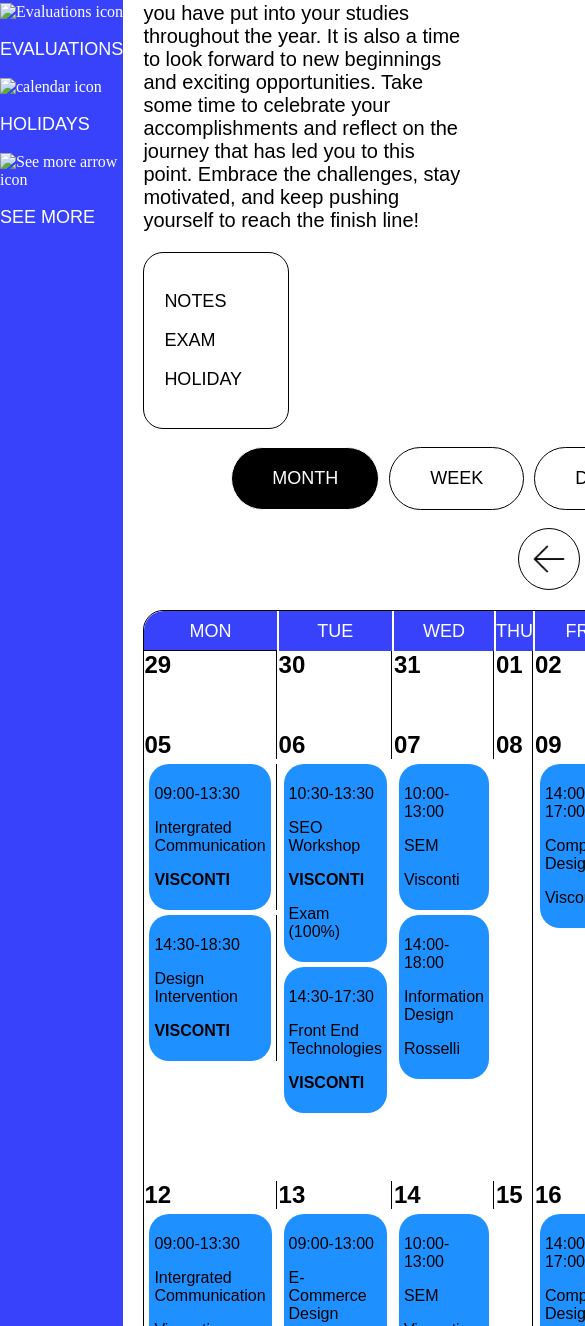
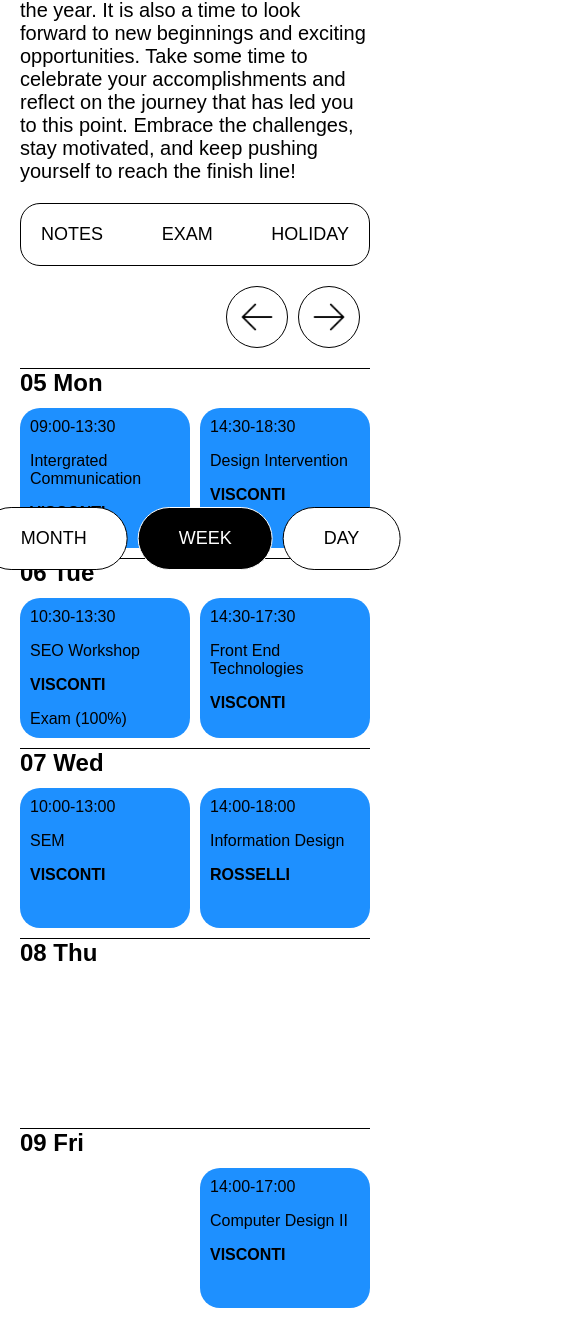
Before and after one commit to HeleneGrimstad/final-assignment-HeleneGrimstad, a plain HTML site: page index.html in a window 390 px wide. Shown: the part 254-1580 px from the top of the page, 585 px wide, since content can reach past the window. Drawn offline with Linux system fonts and the light colour scheme.

Commit message:
Responsive design
Fine tuned and fixed the responsive design.

```diff
--- a/index.html
+++ b/index.html
@@ -1,5 +1,6 @@
 <!DOCTYPE html>
 <html lang="en">
+
 <head>
   <meta charset="UTF-8">
   <meta http-equiv="X-UA-Compatible" content="IE=edge">
@@ -7,71 +8,58 @@
   <!-- Primary Meta Tags -->
   <title>Web design master in Milan | SPD Scuola Politecnica di Design</title>
   <meta name="title" content="Web design master in Milan | SPD Scuola Politecnica di Design">
-<meta name="description" content="Explore SPD students calendar and what they are learning about as becoming web designers in 2023. See all the different digital design subjects!">
+  <meta name="description"
+    content="Explore SPD students calendar and what they are learning about as becoming web designers in 2023. See all the different digital design subjects!">
 
   <!-- Open Graph / Facebook -->
   <meta property="og:type" content="website">
   <meta property="og:url" content="https://metatags.io/">
   <meta property="og:title" content="Web design master in Milan | SPD Scuola Politecnica di Design">
-<meta property="og:description" content="Explore SPD students calendar and what they are learning about as becoming web designers in 2023. See all the different digital design subjects!">
-<meta property="og:image" content="https://metatags.io/assets/meta-tags-16a33a6a8531e519cc0936fbba0ad904e52d35f34a46c97a2c9f6f7dd7d336f2.png">
+  <meta property="og:description"
+    content="Explore SPD students calendar and what they are learning about as becoming web designers in 2023. See all the different digital design subjects!">
+  <meta property="og:image"
+    content="https://metatags.io/assets/meta-tags-16a33a6a8531e519cc0936fbba0ad904e52d35f34a46c97a2c9f6f7dd7d336f2.png">
 
   <!-- Twitter -->
   <meta property="twitter:card" content="summary_large_image">
   <meta property="twitter:url" content="https://metatags.io/">
   <meta property="twitter:title" content="Web design master in Milan | SPD Scuola Politecnica di Design">
-<meta property="twitter:description" content="Explore SPD students calendar and what they are learning about as becoming web designers in 2023. See all the different digital design subjects!">
-<meta property="twitter:image" content="https://metatags.io/assets/meta-tags-16a33a6a8531e519cc0936fbba0ad904e52d35f34a46c97a2c9f6f7dd7d336f2.png">
+  <meta property="twitter:description"
+    content="Explore SPD students calendar and what they are learning about as becoming web designers in 2023. See all the different digital design subjects!">
+  <meta property="twitter:image"
+    content="https://metatags.io/assets/meta-tags-16a33a6a8531e519cc0936fbba0ad904e52d35f34a46c97a2c9f6f7dd7d336f2.png">
   <link rel="stylesheet" href="styles.css">
   <title>Helene SPD Calendar</title>
 </head>
+
 <body>
   <header class="top-menu">
     <img src="/img/logo_spd_black.png" alt="Black SPD logo, synbol together with the text Scuola Politecnica Design.">
-    <h4>Calendar</h4>
-    <h4>Rooms</h4>
-    <h4>Evaluations</h4>
-    <h4>Ask the staff</h4>
+    <a href="#"><h4>Calendar</h4></a>
+    <a href="#"><h4>Rooms</h4></a>
+    <a href="#"><h4>Evaluations</h4></a>
+    <a href="#"><h4>Ask the staff</h4></a>
   </header>
 
   <main class="main">
-    <section class="left-menu">
-      <div>
-        <img src="" alt="calendar icon">
-        <h3>Calendar</h3>
-      </div>
-      <div>
-        <img src="" alt="classroom icon">
-        <h3>Rooms</h3>
-      </div>
-      <div>
-        <img src="" alt="Evaluations icon">
-        <h3>Evaluations</h3>
-      </div>
-      <div>
-        <img src="" alt="calendar icon">
-        <h3>Holidays</h3>
-      </div>
-      <div>
-        <img src="" alt="See more arrow icon">
-        <h3>See more</h3>
-      </div>
-    </section>
 
-    <section class="calendar_section">
+    <section class="calendar-section">
       <div class="month-text">
         <h1>June 2023</h1>
-      <p>June is a time when you can reflect on all the hard work and dedication you have put into your studies throughout the year. It is also a time to look forward to new beginnings and exciting opportunities. Take some time to celebrate your accomplishments and reflect on the journey that has led you to this point. Embrace the challenges, stay motivated, and keep pushing yourself to reach the finish line!</p>
+        <p>June is a time when you can reflect on all the hard work and dedication you have put into your studies
+          throughout the year. It is also a time to look forward to new beginnings and exciting opportunities. Take some
+          time to celebrate your accomplishments and reflect on the journey that has led you to this point. Embrace the
+          challenges, stay motivated, and keep pushing yourself to reach the finish line!</p>
       </div>
-      <section class="calendar_options">
       <div class="colour-section">
         <h3>Notes</h3>
         <h3>Exam</h3>
         <h3>Holiday</h3>
       </div>
+      <section class="calendar-options">
         <div class="display-buttons">
-        <h3 class="button-selected">Month</h3>
-        <h3 class="button">Week</h3>
+          <h3 class="button-desctop">Month</h3>
+          <h3 class="button-tablet">Week</h3>
           <h3 class="button">Day</h3>
         </div>
         <div class="arrow-buttons">
@@ -79,14 +67,16 @@
           <img class="arrow" src="/img/arrow-right.png" alt="right_arrow">
         </div>
       </section>
+    </section>
+
     <section class="calendar">
 
-      <h3 class="mon">Mon</h3>
-      <h3 class="tue">Tue</h3>
-      <h3 class="wed">Wed</h3>
-      <h3 class="thu">Thu</h3>
-      <h3 class="fri">Fri</h3>
-      <h3 class="sat">Sat</h3>
+      <h3 class="mon day-header">Mon</h3>
+      <h3 class="tue day-header">Tue</h3>
+      <h3 class="wed day-header">Wed</h3>
+      <h3 class="thu day-header">Thu</h3>
+      <h3 class="fri day-header">Fri</h3>
+      <h3 class="sat day-header">Sat</h3>
 
       <h2 class="day day-29">29</h2>
 
@@ -96,7 +86,16 @@
 
       <h2 class="day day-01">01</h2>
 
+      <div>
         <h2 class="day day-02">02</h2>
+        <div class="subject-container">
+          <div class="subject">
+            <p>14:00-17:00</p>
+            <p>Computer Design II</p>
+            <p class="room">Visconti</p>
+          </div>
+        </div>
+      </div>
 
       <h2 class="day day-03">03</h2>
 
@@ -121,30 +120,38 @@
 
       <div>
         <h2 class="day day-06">06</h2>
+        <div class="subject-container">
           <div class="subject">
             <p>10:30-13:30</p>
             <p>SEO Workshop</p>
             <p class="room">Visconti</p>
             <p>Exam (100%)</p>
           </div>
+        </div>
+        <div class="subject-container">
           <div class="subject">
             <p>14:30-17:30</p>
             <p>Front End Technologies</p>
             <p class="room">Visconti</p>
           </div>
         </div>
+      </div>
 
       <div>
         <h2 class="day">07</h2>
+        <div class="subject-container">
           <div class="subject">
             <p>10:00-13:00</p>
             <p>SEM</p>
-          <p>Visconti</p>
+            <p class="room">Visconti</p>
           </div>
+        </div>
+        <div class="subject-container">
           <div class="subject">
             <p>14:00-18:00</p>
             <p>Information Design</p>
-          <p>Rosselli</p>
+            <p class="room">Rosselli</p>
+          </div>
         </div>
       </div>
 
@@ -152,10 +159,12 @@
 
       <div>
         <h2 class="day">09</h2>
+        <div class="subject-container">
           <div class="subject">
             <p>14:00-17:00</p>
             <p>Computer Design II</p>
-          <p>Visconti</p>
+            <p class="room">Visconti</p>
+          </div>
         </div>
       </div>
 
@@ -163,40 +172,50 @@
 
       <div>
         <h2 class="day">12</h2>
+        <div class="subject-container">
           <div class="subject">
             <p>09:00-13:30</p>
             <p>Intergrated Communication</p>
-            <p>Visconti</p>
+            <p class="room" p>Visconti</p>
             <p>Exam (20%)</p>
           </div>
+        </div>
+        <div class="subject-container">
           <div class="subject">
             <p>14:30-18:30</p>
             <p>Design Intervention</p>
-            <p>Visconti</p>
+            <p class="room" p>Visconti</p>
+          </div>
         </div>
       </div>
 
       <div>
         <h2 class="day">13</h2>
+        <div class="subject-container">
           <div class="subject">
             <p>09:00-13:00</p>
             <p>E-Commerce Design</p>
-            <p>Visconti</p>
+            <p class="room" p>Visconti</p>
+          </div>
         </div>
       </div>
 
       <div>
         <h2 class="day">14</h2>
+        <div class="subject-container">
           <div class="subject">
             <p>10:00-13:00</p>
             <p>SEM</p>
-            <p>Visconti</p>
+            <p class="room">Visconti</p>
             <p>Exam (50%)</p>
           </div>
+        </div>
+        <div class="subject-container">
           <div class="subject">
             <p>14:00-18:00</p>
             <p>Information Design</p>
-            <p>Rosselli</p>
+            <p class="room">Rosselli</p>
+          </div>
         </div>
       </div>
 
@@ -204,10 +223,12 @@
 
       <div>
         <h2 class="day">16</h2>
+        <div class="subject-container">
           <div class="subject">
             <p>14:00-17:00</p>
             <p>Computer Design II</p>
-            <p>Visconti</p>
+            <p class="room">Visconti</p>
+          </div>
         </div>
       </div>
 
@@ -215,10 +236,12 @@
 
       <div>
         <h2 class="day">19</h2>
+        <div class="subject-container">
           <div class="subject">
             <p>09:00-13:30</p>
             <p>Intergrated Communication</p>
-            <p>Visconti</p>
+            <p class="room">Visconti</p>
+          </div>
         </div>
       </div>
 
@@ -226,10 +249,12 @@
 
       <div>
         <h2 class="day">21</h2>
+        <div class="subject-container">
           <div class="subject">
             <p>14:00-18:00</p>
             <p>Information Design</p>
-            <p>Visconti</p>
+            <p class="room">Visconti</p>
+          </div>
         </div>
       </div>
 
@@ -237,10 +262,12 @@
 
       <div>
         <h2 class="day">23</h2>
+        <div class="subject-container">
           <div class="subject">
             <p>14:00-17:00</p>
             <p>Computer Design II</p>
-            <p>Visconti</p>
+            <p class="room">Visconti</p>
+          </div>
         </div>
       </div>
 
@@ -248,28 +275,34 @@
 
       <div>
         <h2 class="day">26</h2>
+        <div class="subject-container">
           <div class="subject">
             <p>09:00-13:30</p>
             <p>Intergrated Communication</p>
-            <p>Visconti</p>
+            <p class="room">Visconti</p>
+          </div>
         </div>
       </div>
 
       <div>
         <h2 class="day">27</h2>
+        <div class="subject-container">
           <div class="subject">
             <p>09:00-13:00</p>
             <p>E-Commerce Design</p>
-            <p>Visconti</p>
+            <p class="room">Visconti</p>
+          </div>
         </div>
       </div>
 
       <div>
         <h2 class="day">28</h2>
+        <div class="subject-container">
           <div class="subject">
             <p>14:00-18:00</p>
             <p>Information Design</p>
-            <p>Visconti</p>
+            <p class="room">Visconti</p>
+          </div>
         </div>
       </div>
 
@@ -277,21 +310,80 @@
 
       <div>
         <h2 class="day">30</h2>
+        <div class="subject-container">
           <div class="subject">
             <p>14:00-16:00</p>
             <p>Computer Design II</p>
-            <p>Visconti</p>
+            <p class="room">Visconti</p>
             <p>Exam (60%)</p>
           </div>
         </div>
+      </div>
 
-        <h2>01</h2>
+      <h2 class="day" style="color: rgba(0, 0, 0, 0.50)">01</h2>
 
       </div>
+    </section>
 
-    </section>
+    <section class="calendar-phone">
+      <div class="title-05 date-title">
+        <h2>05 Mon</h2>
+      </div>
+      <div class="first-subject-05 subject">
+        <p>09:00-13:30</p>
+        <p>Intergrated Communication</p>
+        <p class="room">Visconti</p>
+      </div>
+      <div class="second-subject-05 subject">
+        <p>14:30-18:30</p>
+        <p>Design Intervention</p>
+        <p class="room">Visconti</p>
+      </div>
+
+      <div class="title-06 date-title">
+        <h2>06 Tue</h2>
+      </div>
+      <div class="first-subject-06 subject">
+        <p>10:30-13:30</p>
+        <p>SEO Workshop</p>
+        <p class="room">Visconti</p>
+        <p>Exam (100%)</p>
+      </div>
+      <div class="second-subject-06 subject">
+        <p>14:30-17:30</p>
+        <p>Front End Technologies</p>
+        <p class="room">Visconti</p>
+      </div>
+
+      <div class="title-07 date-title">
+        <h2>07 Wed</h2>
+      </div>
+      <div class="first-subject-07 subject">
+        <p>10:00-13:00</p>
+        <p>SEM</p>
+        <p class="room">Visconti</p>
+      </div>
+      <div class="second-subject-07 subject">
+        <p>14:00-18:00</p>
+        <p>Information Design</p>
+        <p class="room">Rosselli</p>
+      </div>
+
+      <div class="title-08 date-title">
+        <h2>08 Thu</h2>
+      </div>
+
+      <div class="title-09 date-title">
+        <h2>09 Fri</h2>
+      </div>
+      <div class="second-subject-09 subject">
+        <p>14:00-17:00</p>
+        <p>Computer Design II</p>
+        <p class="room">Visconti</p>
+      </div>
     </section>
   </main>
 
 </body>
+
 </html>
--- a/styles.css
+++ b/styles.css
@@ -2,14 +2,28 @@ body {
   margin: 0 auto;
 }
 
-h1, h2, h3, h4, p {
+.main {
+  padding: 20px;
+}
+
+h1,
+h2,
+h3,
+h4,
+p {
   font-family: Arial, Helvetica, sans-serif;
+  margin-top: auto;
+}
+
+h2 {
+  margin: 0;
 }
 
 h3 {
   text-transform: uppercase;
   font-size: 18px;
   font-weight: 200;
+  margin: 0;
 }
 
 .room {
@@ -19,8 +33,9 @@ h3 {
 
 .top-menu {
   margin: 0 auto;
-  background-color: #3742fa;
-  color: #ffffff;
+  background-color: white;
+  color: black;
+  border-bottom: 1px solid black;
   display: flex;
   flex-direction: row;
   justify-content: space-evenly;
@@ -28,21 +43,18 @@ h3 {
   padding: 5px;
 }
 
-.left-menu {
-  background-color: #3742fa;
-  color: #ffffff;
-  display: flex;
-  flex-direction: column;
-  width: 600px;
+.top-menu>a:hover {
+  text-decoration: underline;
+  color: #1e90ff;
 }
 
-.main {
-  display: flex;
-  flex-direction: row;
+.top-menu>a h4 {
+  margin: 0;
 }
 
-.calendar_section {
-  padding: 20px;
+.top-menu>a {
+  color: black;
+  text-decoration: none;
 }
 
 .month-text {
@@ -50,11 +62,19 @@ h3 {
   font-size: 20px;
 }
 
+@media (max-width: 800px) {
+  .month-text {
+    padding-right: 0;
+  }
+}
+
 .colour-section {
+  display: flex;
+  justify-content: space-between;
   padding: 20px;
   border: 1px solid black;
   border-radius: 20px;
-  width: 20%;
+  max-width: 800px;
 }
 
 .display-buttons {
@@ -64,20 +84,55 @@ h3 {
   justify-content: flex-end;
 }
 
+@media (max-width: 800px) {
+  .display-buttons {
+    position: fixed;
+    bottom: 20px;
+    left: 50%;
+    transform: translateX(-50%);
+  }
+}
+
 .button {
+  padding: 20px 40px;
+  border: 1px solid black;
+  background-color: white;
+  color: black;
+  border-radius: 40px;
+  margin-right: 10px;
+}
+
+.button-desctop {
+  padding: 20px 40px;
+  border: 1px solid white;
+  background-color: black;
+  color: white;
+  border-radius: 40px;
+  margin-right: 10px;
+}
+
+.button-tablet {
   padding: 20px 40px;
   border: 1px solid black;
   border-radius: 40px;
   margin-right: 10px;
 }
 
-.button-selected {
+@media (max-width: 800px) {
+  .button-tablet {
     padding: 20px 40px;
     border: 1px solid white;
     background-color: black;
     color: white;
     border-radius: 40px;
     margin-right: 10px;
+  }
+
+  .button-desctop {
+    border: 1px solid black;
+    background-color: white;
+    color: black;
+  }
 }
 
 .arrow-buttons {
@@ -98,85 +153,163 @@ h3 {
 .calendar {
   display: grid;
   grid-template-columns: 1fr 1fr 1fr 1fr 1fr 1fr;
-  grid-template-rows: 40px 80px 450px 450px 260px 260px;
-  column-gap: 2px;
+  grid-template-rows: 40px 1fr 1fr 1fr 1fr 1fr;
   border: solid 1px black;
   border-radius: 20px;
-  margin-top: 20px;
-  padding: 0px;
+}
+
+@media (max-width: 800px) {
+  .calendar {
+    display: none;
+  }
+}
+
+.calendar-options {
+  display: flex;
+  justify-content: space-between;
+  align-items: center;
+  padding: 20px 0;
+}
+
+@media (max-width: 800px) {
+  .calendar-options {
+    justify-content: flex-end;
+  }
+}
+
+.calendar-phone {
+  display: none;
+  width: 100%;
+  grid-template-columns: 1fr 1fr;
+  grid-template-rows: 40px 150px 40px 150px 40px 150px 40px 150px 40px 150px 40px;
+  column-gap: 10px;
+}
+
+@media (max-width: 800px) {
+  .calendar-phone {
+    display: grid;
+  }
+}
+
+.title-05 {
+  grid-column: 1/3;
+  grid-row: 1/2;
+}
+
+.first-subject-05 {
+  grid-column: 1/2;
+  grid-row: 2/3;
+
+}
+
+.second-subject-05 {
+  grid-column: 2/3;
+  grid-row: 2/3;
+}
+
+.title-06 {
+  grid-column: 1/3;
+  grid-row: 3/4;
+}
+
+.first-subject-06 {
+  grid-column: 1/2;
+  grid-row: 4/5;
+}
+
+.second-subject-06 {
+  grid-column: 2/3;
+  grid-row: 4/5;
+}
+
+.title-07 {
+  grid-column: 1/3;
+  grid-row: 5/6;
+}
+
+.first-subject-07 {
+  grid-column: 1/2;
+  grid-row: 6/7;
+}
+
+.second-subject-07 {
+  grid-column: 2/3;
+  grid-row: 6/7;
+}
+
+.title-08 {
+  grid-column: 1/3;
+  grid-row: 7/8;
+}
+
+.title-09 {
+  grid-column: 1/3;
+  grid-row: 9/10;
+}
+
+.second-subject-09 {
+  grid-column: 2/3;
+  grid-row: 10/11;
 }
 
 .area {
   border-right: 1px solid black;
 }
-.mon {
-  grid-column: 1/2;
+
+.day-header {
+  background-color: black;
+  color: white;
+  border-bottom: solid 1px black;
   text-align: center;
   padding-top: 10px;
   margin: 0;
-  background-color: #3742fa;
-  color: #ffffff;
-  border-bottom: solid 1px black;
+}
+
+.mon {
+  grid-column: 1/2;
   border-top-left-radius: 20px;
 }
+
 .tue {
   grid-column: 2/3;
-  text-align: center;
-  padding-top: 10px;
-  margin: 0;
-  background-color: #3742fa;
-  color: #ffffff;
 }
+
 .wed {
   grid-column: 3/4;
-  text-align: center;
-  padding-top: 10px;
-  margin: 0;
-  background-color: #3742fa;
-  color: #ffffff;
 }
+
 .thu {
   grid-column: 4/5;
-  text-align: center;
-  padding-top: 10px;
-  margin: 0;
-  background-color: #3742fa;
-  color: #ffffff;
 }
+
 .fri {
   grid-column: 5/6;
-  text-align: center;
-  padding-top: 10px;
-  margin: 0;
-  background-color: #3742fa;
-  color: #ffffff;
 }
+
 .sat {
   grid-column: 6/7;
-  text-align: center;
-  padding-top: 10px;
-  margin: 0;
-  background-color: #3742fa;
-  color: #ffffff;
   border-top-right-radius: 20px;
 }
 
 .day {
-  border-right: 1px solid black;
+  border-top: 1px solid black;
   margin: 0;
 }
 
 .day-29 {
+  color: rgba(0, 0, 0, 0.50);
   grid-column: 1/2;
   grid-row: 2/3;
 }
 
 .day-30 {
+  color: rgba(0, 0, 0, 0.50);
   grid-column: 2/3;
   grid-row: 2/3;
 }
 
 .day-31 {
+  color: rgba(0, 0, 0, 0.50);
   grid-column: 3/4;
   grid-row: 2/3;
 }
@@ -201,35 +334,22 @@ h3 {
   grid-row: 3/4;
 }
 
-.subject-container {
-  border-right: 1px solid black;
-}
-
-.subject {
-  grid-column: 1/2;
-  grid-row: 3/4;
-  background-color: #1e90ff;
-  border-radius: 20px;
-  padding: 5px;
-  margin: 5px;
-  margin-bottom: 2px;
-}
-
-.subject-05 {
-  grid-column: 1/2;
-  grid-row: 3/4;
-  background-color: #1e90ff;
-  border-radius: 20px;
-  padding: 5px;
-  margin-bottom: 5px;
-}
-
 .day-06 {
   grid-column: 2/3;
   grid-row: 3/4;
 }
 
-.subject-06 {
-  grid-column: 2/3;
-  grid-row: 3/4;
+.subject-container {
+  padding: 10px;
 }
+
+.subject {
+  background-color: #1e90ff;
+  border-radius: 20px;
+  padding: 10px;
+  height: 80%;
+}
+
+.date-title {
+  border-top: 1px solid black;
+}
```
Lines whose indentation alone changed are shown as unchanged.
